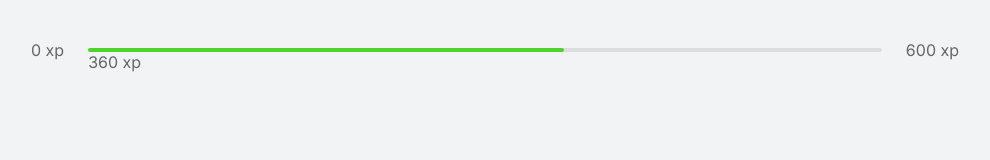
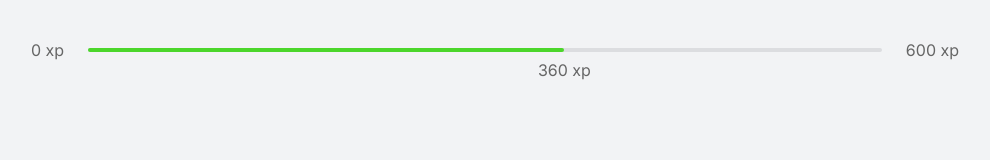
Before and after one commit to nascjoao/moveit, a React (Create React App) app: page / in a window 1280 px wide. Shown: the top 160 px of the page, without its empty margins (145-1135 px from the left). Built offline with nearby package versions, Linux system fonts and the light colour scheme.

Commit message:
style current-experience

```diff
--- a/src/styles/global.css
+++ b/src/styles/global.css
@@ -79,3 +79,9 @@ a {
     height: 100%;
     border-radius: 4px;
 }
+
+span.current-experience {
+    position: absolute;
+    top: 12px;
+    transform: translateX(-50%);
+}
```
